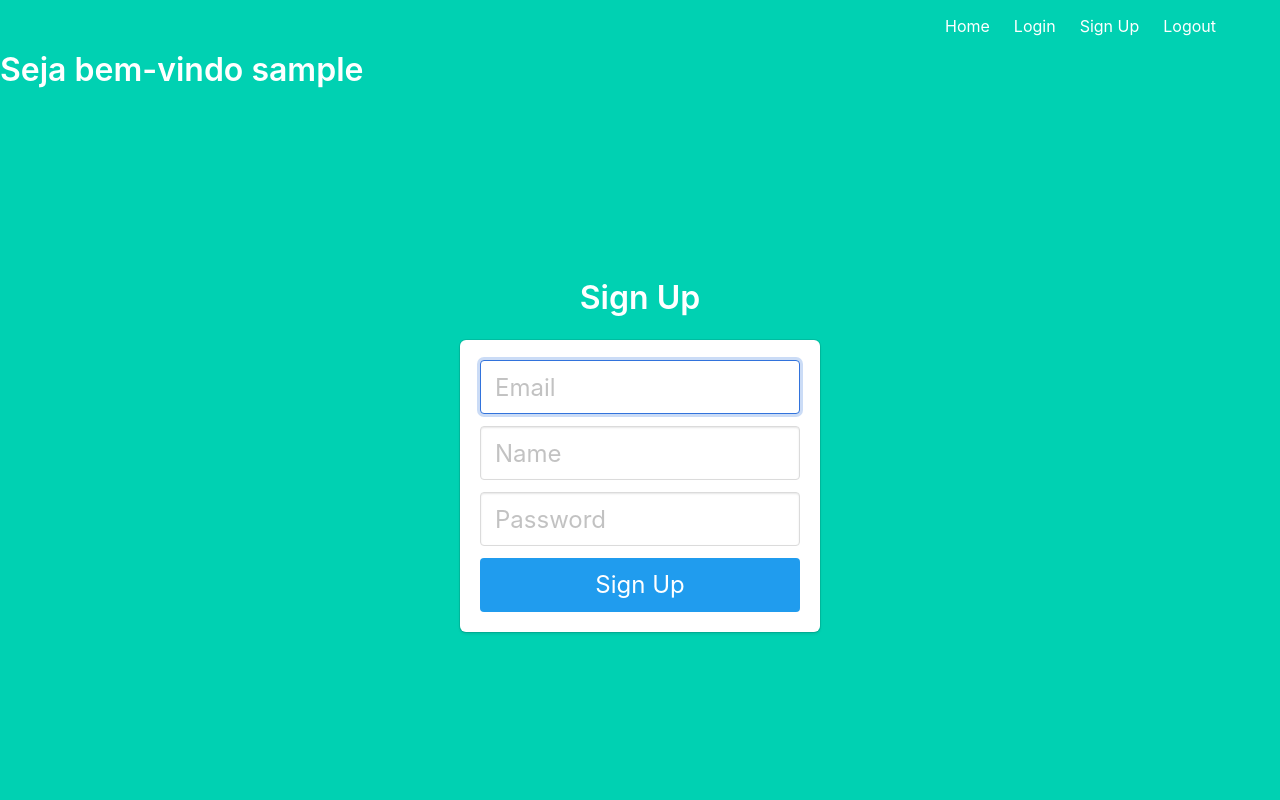
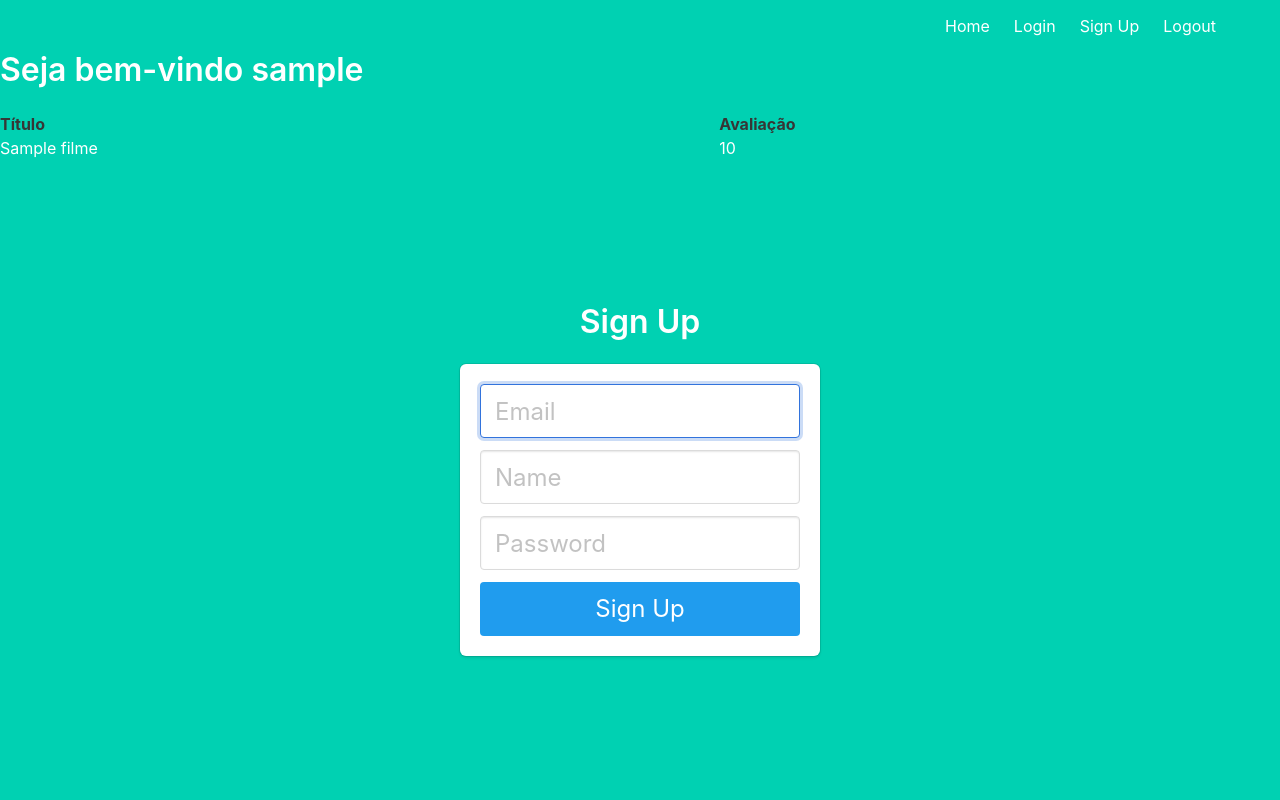
Before and after one commit to IslanP1/Filmes-Flask, a Flask app: template templates/cadastro.html in a window 1280 px wide. Run offline with Flask 3, Linux system fonts and the light colour scheme; a user stored in the database is signed in; the template is opened without the code that fills it: most values are stand-ins (such as "Sample title", 1, 10 or a date in 2020).

Commit message:
filmes no index

```diff
--- a/templates/base.html
+++ b/templates/base.html
@@ -38,6 +38,21 @@
             Seja bem-vindo {{ user_name }}
         </div>
 
+        <table>
+            <tr>
+                <th>Título</th>
+                <th>Avaliação</th>
+            </tr>
+            {% for filme in filmes["results"] %}
+            <tr>
+                <td>{{ filme.title }}</td>
+                <td>{{ filme.vote_average }}</td>
+            </tr>
+            {% endfor %}
+        </table>
+
+
+
         <div class="hero-body">
             <div class="container has-text-centered">
                {% block content %}
--- a/views.py
+++ b/views.py
@@ -3,6 +3,8 @@ from sqlalchemy.orm import sessionmaker
 from models import Base, Usuario
 from main import app, engine
 from flask_login import LoginManager, UserMixin, login_required, login_user, logout_user, current_user
+import requests
+import json
 
 Base.metadata.bind = engine
 sessaoDb = sessionmaker(bind=engine)
@@ -36,9 +38,21 @@ def load_user(user_id):
 @app.route('/')
 def index():
     if current_user.is_authenticated:
-        return render_template('base.html', user_name=current_user.name)
+        filmes = filmesPopulares()
+        return render_template('base.html', user_name=current_user.name, filmes=filmes)
     else:
         return 'Cadastra-se ou faça login'
+
+def filmesPopulares():
+    chave_api = ""
+    url = f"https://api.themoviedb.org/3/movie/top_rated?api_key={chave_api}&language=pt-br"
+    response = requests.get(url)
+    return response.json()
+
+
+
+
+
 
 
 @app.route('/login', methods=['POST', 'GET'])
```
